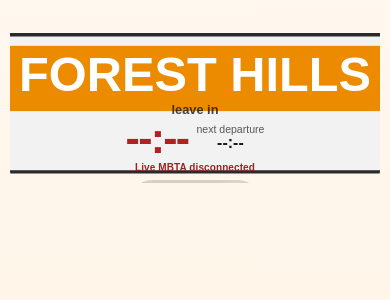
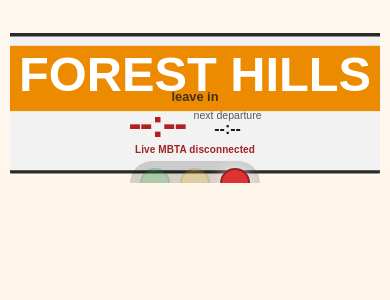
Before and after one commit to johnpoyntz/foresthillsdeparture, a Next.js app: page / in a window 390 px wide. Shown: the top 300 px of the page. Built offline with nearby package versions, Linux system fonts and the light colour scheme; no server answers.

Commit message:
Fix mobile clipping for lights and text

```diff
--- a/app/page.module.css
+++ b/app/page.module.css
@@ -261,10 +261,10 @@
   .overlay {
     left: 6%;
     right: 6%;
-    top: 54%;
-    bottom: 4.5%;
+    top: 47%;
+    bottom: 1.5%;
     align-items: center;
-    gap: 4px;
+    gap: 3px;
   }
 
   .infoBar {
@@ -288,7 +288,7 @@
   }
 
   .leaveTimerValue {
-    font-size: clamp(2.1rem, 11vw, 3.2rem);
+    font-size: clamp(1.9rem, 10vw, 2.8rem);
   }
 
   .nextDepartureMini {
@@ -328,7 +328,7 @@
     max-width: 100%;
     justify-content: center;
     white-space: normal;
-    line-height: 1.2;
-    margin-top: 2px;
+    line-height: 1.1;
+    margin-top: 1px;
   }
 }
```
